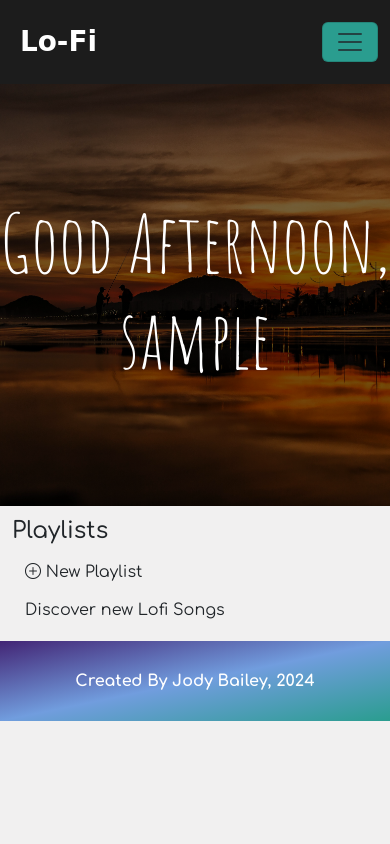
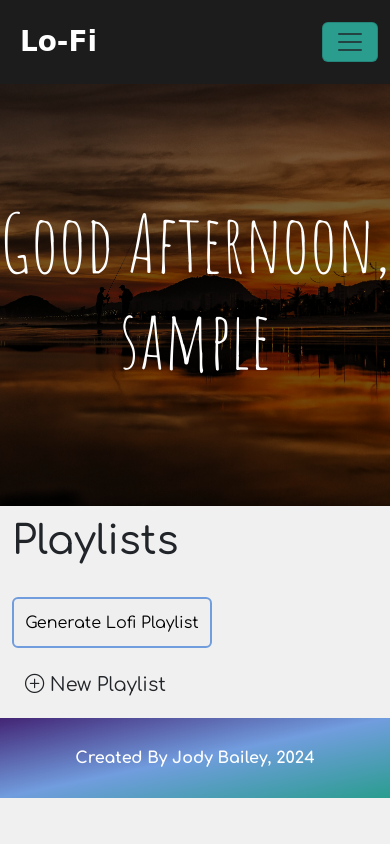
Before and after one commit to JodyBaileyy/Lo-Fi-Playlist, a Flask app: page /playlist in a window 390 px wide. Run offline with Flask 3, Linux system fonts and the light colour scheme; the visitor is signed in with stand-in values (Sample User, id 1); data comes from the database, SQL or seed files in the repository; data that the repository does not hold is empty; some web fonts are replaced.

Commit message:
All Elements Added! Styling, responsiveness, clean up and read me remaining

```diff
--- a/routes.py
+++ b/routes.py
@@ -168,7 +168,7 @@ def discover():
 def playlist():
     time_period = get_time_period()
 
-    playlists = Playlist.query.filter_by(user_id=current_user.id).all()
+    playlists = Playlist.query.filter_by(user_id=current_user.id).order_by(Playlist.id).all()
 
     return render_template(
         "playlist.html",
--- a/static/index.js
+++ b/static/index.js
@@ -17,6 +17,8 @@ class Playlist {
     this.quedPlaylist = [];
     this.cuedPlaylistData = [];
     this.playlingPlaylistData = [];
+    this.generatedPlaylist = [];
+    this.generatedPlaylistData = [];
     this.loadingNewPlaylistSong = false;
     this.playingSongInterval = null;
     this.playingSong = null;
@@ -27,7 +29,7 @@ class Playlist {
   }
 
   // For race conditions when the player needs to get up to date to play the video at the specified index
-  updatePlaylist(index, songId) {
+  updatePlaylist(index, songId = this.quedPlaylist[0]) {
     this.loadingNewPlaylistSong = true;
     this.playlingPlaylistData = this.cuedPlaylistData;
     this.playingPlaylist = this.quedPlaylist;
@@ -39,7 +41,7 @@ class Playlist {
       handleNewSongLoad(songId)
 
       this.loadingNewPlaylistSong = false;
-    }, 1000)
+    }, 1500)
   }
 
   createPlayingSongInterval() {
@@ -190,7 +192,7 @@ const handleNewSongLoad = (newSongId) => {
 
 
 // Creating new playlists elements
-const newPlaylistButton = document.querySelector('.new-playlist');
+const newPlaylistButton = document.querySelector('.new-playlist-btn');
 const newPlaylistModel = document.querySelector('.new-playlist-modal');
 const createPlaylistButton = document.querySelector('.create-playlist');
 const cancelCreateButton = document.querySelector('.cancel-create');
@@ -222,7 +224,9 @@ const playlistSongsContainer = document.querySelector('.playlist-songs-container
 const playlistHeader = document.querySelector('.playlist-header');
 
 // Discover songs
+const discoverSongsContainer = document.querySelector('.discover-lofi-songs-container');
 const dicoverSongsButton = document.querySelector('.discover-lofi-songs-btn');
+const loadingSongsImage = document.querySelector('.loading-songs-img');
 
 // Icon Classes
 const playIconClass = 'bi-play-circle-fill';
@@ -234,6 +238,7 @@ const filledHeartIconClass = 'bi-heart-fill';
 const deleteIconClass = 'bi-trash2-fill';
 const addToPlaylistIconClass = 'bi-folder-plus';
 const backIconClass = 'bi-arrow-left';
+const renameIconClass = 'bi-vector-pen';
 
 // Util classes
 const playingSongBorderClass = 'playing-song-border';
@@ -425,6 +430,9 @@ const getIcon = (name, size) => {
     case 'back':
       iconElement.className = `bi ${backIconClass} fs-${size}`;
       break;
+    case 'rename':
+      iconElement.className = `bi ${renameIconClass} fs-${size}`;
+      break;
   }
 
   return iconElement;
@@ -464,8 +472,8 @@ const convertToPlayerFormat = (time) => {
   let seconds, minutes, hours = 0;
 
   hours = Math.floor(time / 3600);
-  minutes = Math.floor(time / 60);
-  seconds = Math.floor(time - (hours * 3600) - (minutes * 60));
+  minutes = Math.floor((time - hours * 3600) / 60);
+  seconds = Math.floor(time - hours * 3600 - minutes * 60);
 
   if (seconds < 10) {
     seconds = `0${seconds}`;
@@ -479,7 +487,7 @@ const convertToPlayerFormat = (time) => {
     minutes = `0${minutes}`;
   }
 
-  return `${hours}:${formattedMinutesSeconds}`;
+  return `${hours}:${minutes}:${seconds}`;
 }
 
 const toggleGreyedOutBackground = () => {
@@ -517,12 +525,11 @@ const personalisePlaylistHeader = (playlistName) => {
   const playPlaylistButton = document.querySelector('.play-playlist-btn');
 
   playPlaylistButton.addEventListener('click', () => {
+    if (lofiPlaylist.quedPlaylist.length == 0) return;
+
     if (!lofiPlaylist.quedPlaylistIsPlaying()) {
-      player.cuePlaylist(lofiPlaylist.quedPlaylist);
-      lofiPlaylist.playingPlaylist = lofiPlaylist.quedPlaylist;
+      lofiPlaylist.updatePlaylist(0)
     }
-
-    player.playVideoAt(0);
   })
 
   playlistTitle.textContent = playlistName;
@@ -564,10 +571,10 @@ const createPlaylistSelectContainer = (playlists, songId) => {
 }
 
 const displayAlert = (level, text) => {
+  const alertContainer = document.querySelector('.playlist-alert-container');
   const alert = document.createElement('div');
   const alertText = document.createElement('div');
   const clostAlertButton = document.createElement('button');
-  const mainElement = document.querySelector('main');
 
   clostAlertButton.type = 'button';
   clostAlertButton.className = 'btn-close';
@@ -580,8 +587,7 @@ const displayAlert = (level, text) => {
   alert.className = `playlist-alert alert alert-dismissible alert-${level} position-sticky fade show text-center`;
   alert.append(alertText, clostAlertButton);
 
-  mainElement.insertBefore(alert, mainElement.firstChild);
-
+  alertContainer.append(alert)
   // Close the alert after 8 seconds
   setTimeout(() => {
     clostAlertButton.click();
@@ -629,7 +635,17 @@ const renderPlaylistSongs = async (name, songs, playlistId = null) => {
     playSongButton.className = 'play-playlist-song-btn btn';
     playSongButton.dataset.videoId = song.id;
     playSongButton.appendChild(playSongIcon);
-    playSongButton.addEventListener('click', () => {
+
+    playlistThumbnail.src = song.thumbnail;
+    playlistThumbnail.className = 'playlist-song-thumbnail rounded';
+    playlistThumbnail.alt = `${song.title} thumbnail`;
+
+    playlistInfoContainer.className = 'playlist-info-container d-flex flex-column px-3 justify-content-center me-auto';
+    playlistInfoContainer.append(playlistSongTitle, playlistDuration);
+
+    playlistSongElement.dataset.videoId = song.id;
+    playlistSongElement.className = 'playlist-song d-flex py-4 my-1';
+    playlistSongElement.addEventListener('click', () => {
       if (!lofiPlaylist.quedPlaylistIsPlaying()) {
         lofiPlaylist.updatePlaylist(index, song.id);
       } else {
@@ -644,16 +660,6 @@ const renderPlaylistSongs = async (name, songs, playlistId = null) => {
       }
     });
 
-    playlistThumbnail.src = song.thumbnail;
-    playlistThumbnail.className = 'playlist-song-thumbnail rounded';
-    playlistThumbnail.alt = `${song.title} thumbnail`;
-
-    playlistInfoContainer.className = 'playlist-info-container d-flex flex-column px-3 justify-content-center';
-    playlistInfoContainer.append(playlistSongTitle, playlistDuration);
-
-    playlistSongElement.dataset.videoId = song.id;
-    playlistSongElement.className = 'playlist-song d-flex py-4 my-1';
-
     const playlistSongElementChildren = [
       playSongButton,
       playlistThumbnail,
@@ -666,7 +672,9 @@ const renderPlaylistSongs = async (name, songs, playlistId = null) => {
 
       deleteSongButton.className = 'delete-playlist-song-btn btn';
       deleteSongButton.append(getIcon('delete', 5));
-      deleteSongButton.addEventListener('click', async () => {
+      deleteSongButton.addEventListener('click', async (e) => {
+        e.stopPropagation()
+
         try {
           const response = await deletePlaylistSong(song.id, playlistId);
 
@@ -695,6 +703,10 @@ const renderPlaylistSongs = async (name, songs, playlistId = null) => {
 };
 
 const addFunctionalityToPlaylistSelect = (select) => {
+  select.addEventListener('click', (e) => {
+    e.stopPropagation();
+  })
+
   select.addEventListener('change', async (e) => {
     try {
       const { videoId } = e.target.dataset;
@@ -709,7 +721,7 @@ const addFunctionalityToPlaylistSelect = (select) => {
       const response = await addSongToPlaylist(playlistId, videoId);
 
       if (!response.error) {
-        playlistSongNum.textContent = `${numberofSongs + 1} songs`;
+        playlistSongNum.textContent = `${numberofSongs + 1} ${numberofSongs + 1 == 1 ? 'song' : 'songs'}`;
         displayAlert('success', 'Added to playlist!');
       } else {
         displayAlert('warning', `Failed to add song to playlist: ${response.error}`);
@@ -720,12 +732,65 @@ const addFunctionalityToPlaylistSelect = (select) => {
   });
 }
 
+const addGeneratedPlaylist = (name) => {
+  const playlistItem = createNewPlaylist({name, songsNum: lofiPlaylist.generatedPlaylist.length})
+
+  playlistItem.addEventListener('click', () => {
+    renderPlaylistSongs(name, lofiPlaylist.generatedPlaylistData);
+
+    lofiPlaylist.quedPlaylist = lofiPlaylist.generatedPlaylist;
+    lofiPlaylist.cuedPlaylistData = lofiPlaylist.generatedPlaylistData;
+  })
+}
+
+const createNewPlaylist = ({id, name, songsNum}) => {
+  const playlistContainer = document.querySelector(
+    '.playlist-items-container'
+  );
+  const playlistItem = document.createElement('div');
+  const playlistName = document.createElement('div');
+  const playlistSongNum = document.createElement('div');
+  const playlistButtonsContainer = document.createElement('div');
+  const playlistDetailsContainer = document.createElement('div');
+
+  playlistItem.className = 'playlist-item d-flex justify-content-between rounded';
+  playlistItem.dataset.playlistName = name;
+
+  playlistName.className = 'playlist-name text-truncate';
+  playlistName.textContent = name;
+
+  playlistSongNum.textContent = songsNum ? `${songsNum} songs` : '0 songs';
+  playlistSongNum.className = 'playlist-songs-num';
+
+  playlistDetailsContainer.classList = 'playlist-item-details-container';
+  playlistButtonsContainer.classList = 'playlist-item-btns-container d-flex';
+
+  if (id) {
+    const playlistOption = document.createElement('option');
+
+    playlistItem.dataset.playlistId = id;
+
+    playlistOption.value = id;
+    playlistOption.textContent = name;
+    addToPlaylistSelect.append(playlistOption);
+    addFunctionalityToPlaylists([playlistItem]);
+  }
+
+  playlistDetailsContainer.append(playlistName, playlistSongNum);
+  playlistItem.append(playlistDetailsContainer, playlistButtonsContainer);
+  playlistContainer.append(playlistItem);
+
+  displayAlert('success', 'Playlist Created!')
+
+  return playlistItem;
+}
+
 const addFunctionalityToPlaylists = (playlists) => {
   playlists.forEach((playlist) => {
     const playlistName = playlist.querySelector('.playlist-name');
 
     // Load the playlist songs
-    playlistName.addEventListener('click', async () => {
+    playlist.addEventListener('click', async () => {
       try {
         const response = await fetchPlaylist(
           playlist.dataset.playlistId
@@ -755,23 +820,26 @@ const addFunctionalityToPlaylists = (playlists) => {
     // Add button to delete + rename playlist if playlist isn't the favorites playlist
     if (playlist.dataset.playlistName !== 'Favorites') {
       const deletePlaylistButton = document.createElement('button');
+      const renameButton = document.createElement('button');
       const playlistContainer = playlist.parentElement;
+      const playlistButtonsContainer = playlist.querySelector('.playlist-item-btns-container');
 
-      const renameButton = document.createElement('button');
-
-      renameButton.textContent = 'Rename';
+      renameButton.append(getIcon('rename', 5));
       renameButton.className = 'rename-playlist-btn btn';
-      renameButton.addEventListener('click', () => {
+      renameButton.addEventListener('click', (e) => {
+        e.stopPropagation();
         toggleGreyedOutBackground();
-        toggleClass(renamePlaylistModal, 'd-none')
+        toggleClass(renamePlaylistModal, 'd-none');
 
         confirmRename.dataset.playlistId = playlist.dataset.playlistId;
         newPlaylistNameInput.focus();
       });
 
-      deletePlaylistButton.textContent = 'Delete';
+      deletePlaylistButton.append(getIcon('Delete', 5));
       deletePlaylistButton.className = 'delete-playlist-btn btn';
-      deletePlaylistButton.addEventListener('click', async () => {
+      deletePlaylistButton.addEventListener('click', async (e) => {
+        e.stopPropagation();
+
         try {
           const response = await deletePlaylist(playlist.dataset.playlistId);
 
@@ -793,7 +861,7 @@ const addFunctionalityToPlaylists = (playlists) => {
         }
       });
 
-      playlist.append(renameButton, deletePlaylistButton);
+      playlistButtonsContainer.append(renameButton, deletePlaylistButton);
     }
   });
 };
@@ -803,32 +871,39 @@ backToPlaylists.addEventListener('click', () => {
   toggleClass(playlistSongsContainer, 'd-none');
 })
 
-dicoverSongsButton.addEventListener('click', async (e) => {
+dicoverSongsButton.addEventListener('click', async () => {
   try {
-    e.target.disabled = true;
+    toggleClass(dicoverSongsButton, 'd-none');
+    toggleClass(loadingSongsImage, 'd-none');
+
+    const existingPlaylist =  document.querySelector(".playlist-item[data-playlist-name='Made for You']");
+
+    if (existingPlaylist) {
+      existingPlaylist.remove();
+    }
+
     const response = await fetchDiscoverySongs();
-
-    renderPlaylistSongs(
-      "Made for You",
-      response.data.songs
-    );
-
     const songIds = response.data.songs.map((song) => song.id);
 
-    lofiPlaylist.quedPlaylist = songIds;
-    lofiPlaylist.cuedPlaylistData = response.data.songs;
+    lofiPlaylist.generatedPlaylist = songIds;
+    lofiPlaylist.generatedPlaylistData = response.data.songs;
 
-    e.target.disabled = false;
+    addGeneratedPlaylist('Made for You');
+
+    toggleClass(dicoverSongsButton, 'd-none');
+    toggleClass(loadingSongsImage, 'd-none');
   } catch (err) {
     displayAlert('danger', `Internal error occured trying to generate playlist: ${err.message}`);
     console.log('Error getting discover songs: ', err.message);
-    e.target.disabled = false;
+
+    toggleClass(dicoverSongsButton, 'd-none');
+    toggleClass(loadingSongsImage, 'd-none');
   }
 });
 
-favoriteButton.addEventListener('click', async (e) => {
+favoriteButton.addEventListener('click', async () => {
   try {
-    const { videoId } = e.target.dataset;
+    const { videoId } = favoriteButton.dataset;
     const favoritesPlaylistId = favoritesPlaylist.dataset.playlistId;
     const favoritesPlaylistSongNum = favoritesPlaylist.querySelector(
       '.playlist-songs-num'
@@ -871,33 +946,7 @@ newPlaylistModel.addEventListener('submit', async (e) => {
     if (!response.error) {
       const { id, name } = response.data.playlist;
 
-      const playlistContainer = document.querySelector(
-        '.playlist-items-container'
-      );
-      const playlistItem = document.createElement('div');
-      const playlistName = document.createElement('div');
-      const playlistOption = document.createElement('option');
-      const playlistSongNum = document.createElement('div');
-
-      playlistItem.dataset.playlistId = id;
-      playlistItem.dataset.playlistName = name;
-      playlistItem.className = 'playlist-item';
-
-      playlistName.className = 'playlist-name';
-      playlistName.textContent = name;
-
-      playlistOption.value = id;
-      playlistOption.textContent = name;
-
-      playlistSongNum.textContent = '0 songs';
-      playlistSongNum.className = 'playlist-songs-num';
-
-      playlistItem.append(playlistName, playlistSongNum);
-      playlistContainer.append(playlistItem);
-      addToPlaylistSelect.append(playlistOption);
-
-      addFunctionalityToPlaylists([playlistItem]);
-      displayAlert('success', 'Playlist Created!')
+      createNewPlaylist({id, name});
     } else {
       displayAlert('warning', `Failed to create playlist: ${response.error}`)
     }
@@ -924,8 +973,6 @@ renamePlaylistModal.addEventListener('submit', async (e) => {
       playlistId,
       newPlaylistNameInput.value
     );
-
-    console.log('response renaming playlist: ', response);
 
     if (!response.error) {
       playlistElement.dataset.playlistName = newPlaylistNameInput.value;
--- a/static/styles.css
+++ b/static/styles.css
@@ -3,6 +3,7 @@
   --primary-clr-violet: #432575;
   --primary-clr-brown: #dfb371;
   --primary-clr-blue: #719dde;
+  --primary-clr-light-blue: #719dde8a;
   --primary-clr-black: #1c1c1c;
   --primary-clr-white: #f1f0f0f0;
   --primary-clr-grey: #a8a8a8ec;
@@ -163,12 +164,18 @@ header {
 }
 
 /* Playlist Elements */
-.playlist-alert {
+.playlist-alert-container {
+  position: sticky;
   top: 13%;
   z-index: 3;
 }
 
-.playlist-heading {
+.playlists-heading {
+  margin-bottom: 2rem;
+  font-size: 2.5rem;
+}
+
+.playlist-heading-greeting {
   display: flex;
   justify-content: center;
   align-items: center;
@@ -178,7 +185,11 @@ header {
   height: 50vh;
 }
 
-.playlist-heading-text {
+.loading-songs-img {
+  width: 5rem;
+}
+
+.playlist-heading-greeting-text {
   font-family: 'Amatic SC', sans-serif;
   font-size: 5rem;
   color: white;
@@ -204,7 +215,7 @@ header {
 }
 
 .player-song-time-container {
-  font-family: "IBM Plex Mono", monospace;
+  font-family: 'IBM Plex Mono', monospace;
   font-weight: 300;
 }
 
@@ -233,7 +244,7 @@ header {
 }
 
 .playlist-song:hover {
-  background-color: #719dde8a;
+  background-color: var(--primary-clr-light-blue);
   border-radius: 30px;
 }
 
@@ -267,20 +278,54 @@ header {
   cursor: pointer;
 }
 
-.new-playlist-modal {
+.playlist-modal {
   top: 50%;
   left: 50%;
   transform: translate(-50%, -50%);
   width: 28%;
   z-index: 2;
+  padding: 2rem;
+  background-color: var(--primary-clr-black);
+  color: var(--primary-clr-white);
 }
 
-.rename-playlist-modal {
-  top: 50%;
-  left: 50%;
-  transform: translate(-50%, -50%);
-  width: 28%;
-  z-index: 2;
+.new-playlist-btn {
+  font-size: 1.2rem;
+}
+
+.playlist-item {
+  max-width: 57rem;
+  padding: 1rem;
+  margin: 0.5rem 0;
+  border: 1.5px solid var(--primary-clr-green);
+}
+
+.playlist-item:hover {
+  border-radius: 5px;
+  background-image: linear-gradient(
+    to right,
+    var(--primary-clr-green),
+    var(--primary-clr-blue)
+  );
+}
+
+.playlist-item:hover .playlist-songs-num {
+  color: var(--primary-clr-white);
+}
+
+.playlist-name {
+  font-size: 1.5rem;
+  max-width: 49rem;
+}
+
+.playlist-songs-num {
+  color: var(--primary-clr-violet);
+}
+
+.discover-lofi-songs-btn {
+  padding: 0.7rem;
+  margin: 1rem 0;
+  border: 2px solid var(--primary-clr-blue);
 }
 
 .cancel-rename {
--- a/templates/playlist.html
+++ b/templates/playlist.html
@@ -1,29 +1,36 @@
 {% extends 'layout.html' %}
 
 {% block header %}
-  <div class="playlist-heading", style="background-image: var(--background-filter), url('{{ image }}'); background-position: {{ position }}">
-    <h2 class="playlist-heading-text">Good {{ time_period }}, {{ name }}</h2>
+  <div class="playlist-heading-greeting", style="background-image: var(--background-filter), url('{{ image }}'); background-position: {{ position }}">
+    <h2 class="playlist-heading-greeting-text">Good {{ time_period }}, {{ name }}</h2>
   </div>
 {% endblock %}
 
 {% block main %}
+  <div class="playlist-alert-container"></div>
   <div class="greyed-out-background d-none"></div>
   <div class="playlist-container container-fluid">
-    <h3>Playlists</h3>
+    <h3 class="playlists-heading">Playlists</h3>
     <div class="playlist-items-container">
       {% for playlist in playlists %}
-      <div class="playlist-item" data-playlist-id="{{ playlist.id }}" data-playlist-name="{{ playlist.name }}">
-        <div class="playlist-name">{{ playlist.name }}</div>
-        <div class="playlist-songs-num">{{ playlist.songs | length }} songs</div>
+      <div class="playlist-item d-flex justify-content-between rounded" data-playlist-id="{{ playlist.id }}" data-playlist-name="{{ playlist.name }}">
+        <div class="playlist-item-details-container">
+          <div class="playlist-name text-truncate">{{ playlist.name }}</div>
+          <div class="playlist-songs-num">{{ playlist.songs | length }} {% if playlist.songs | length == 1 %}song{% else %}songs{% endif %}</div>
+        </div>
+        <div class="playlist-item-btns-container d-flex"></div>
       </div>
       {% endfor %}
     </div>
-    <button class="btn new-playlist" type="button">
+    <div class="discover-lofi-songs-container">
+      <img class="loading-songs-img d-none" src="{{ url_for('static', filename='images/loading.svg') }}" alt="loading playlist icon">
+      <button class="discover-lofi-songs-btn d-block rounded" type="button">Generate Lofi Playlist</button>
+    </div>
+    <button class="btn new-playlist-btn" type="button">
       <i class="bi bi-plus-circle"></i>
       New Playlist
     </button>
-    <button class="discover-lofi-songs-btn btn" type="button">Discover new Lofi Songs</button>
-    <form class="new-playlist-modal d-none position-fixed">
+    <form class="new-playlist-modal playlist-modal d-none position-fixed rounded">
       <h4 class="text-center p-2">Create Playlist</h4>
       <input type="text" placeholder="Playlist Name" class="name-input form-control mb-3" required>
       <div class="create-playlist-btns-container d-flex justify-content-between">
@@ -31,7 +38,7 @@
         <button type="submit" class="create-playlist btn btn-success">Create</button>
       </div>
     </form>
-    <form class="rename-playlist-modal d-none position-fixed">
+    <form class="rename-playlist-modal playlist-modal d-none position-fixed rounded">
       <h4 class="text-center p-2">Rename Playlist</h4>
       <input class="new-name-input form-control mb-3" type="text" placeholder="New Name" required>
       <div class="rename-btns-container d-flex justify-content-between">
```
Also changed, not shown: static/images/loading.svg (added).
